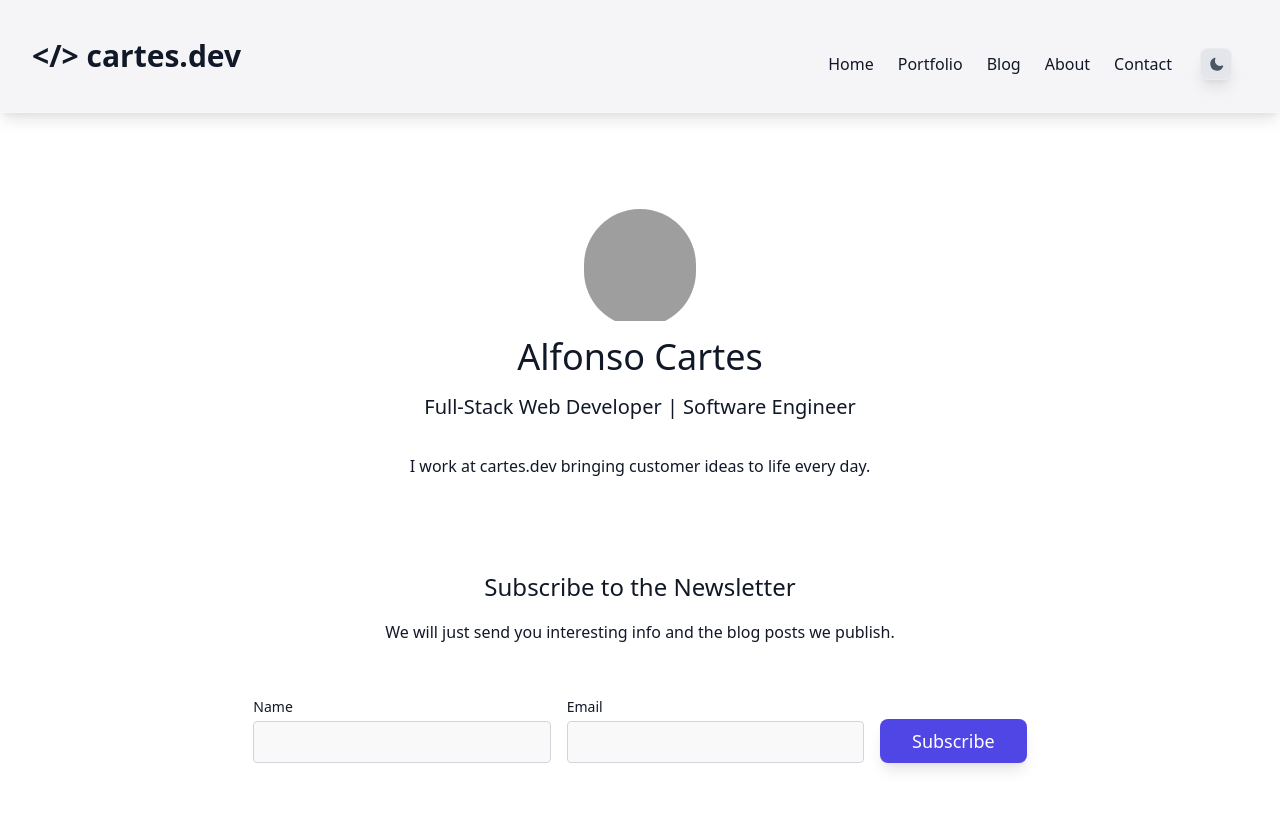
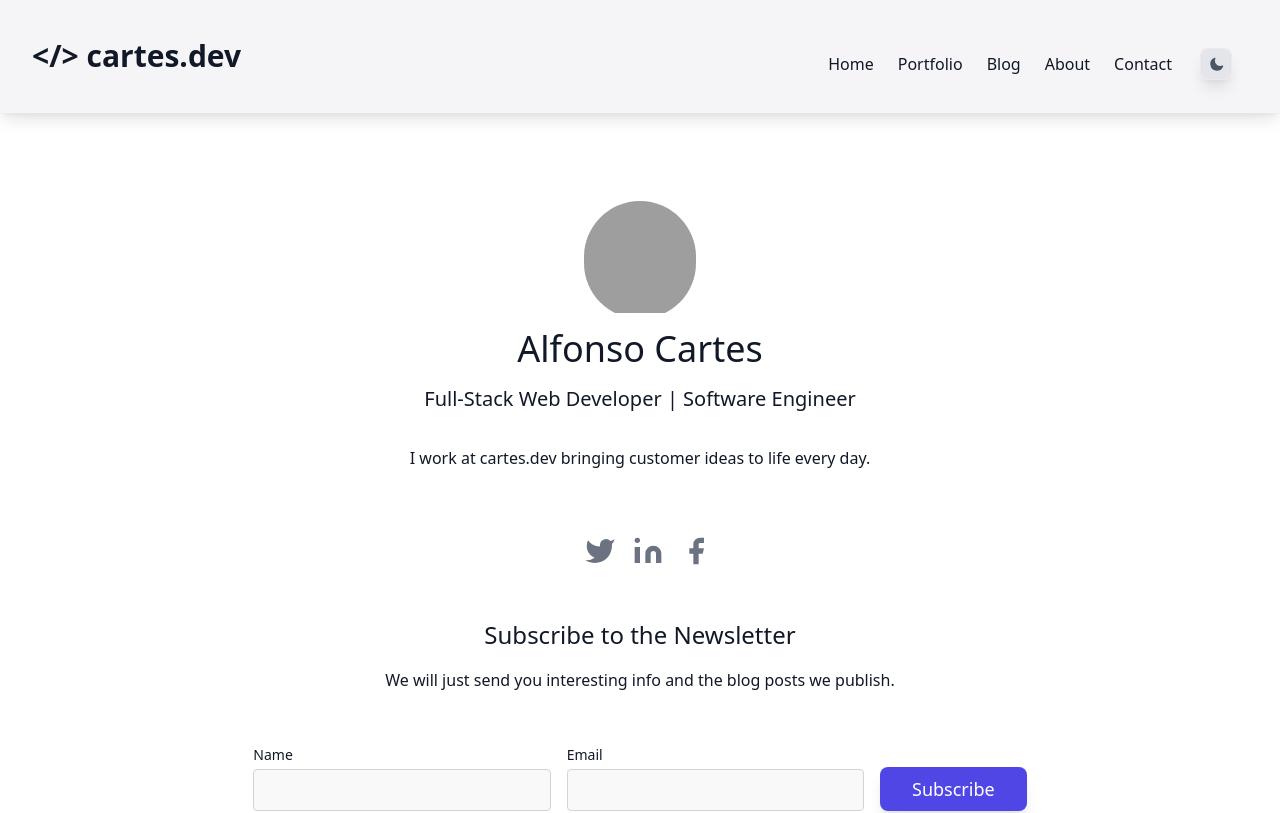
Before and after one commit to alfonsocartes/cartes_dev, a Next.js app: page / in a window 1280 px wide. Shown: the top 813 px of the page. Built offline with nearby package versions, Linux system fonts and the light colour scheme; grey boxes are pictures that could not be loaded.

Commit message:
Add social buttons

```diff
--- a/pages/index.js
+++ b/pages/index.js
@@ -8,7 +8,7 @@ export default function Index() {
     <>
       <Layout title="Cartes Development | Full-Stack Web Development / Mobile Development">
         <section className="body-font">
-          <div className="container mx-auto flex py-10 items-center justify-center flex-col">
+          <div className="container mx-auto flex py-8 items-center justify-center flex-col">
             <div className="w-28 h-28 relative mb-4">
               <div className="group w-full h-full rounded-full overflow-hidden shadow-inner text-center bg-purple table cursor-pointer">
                 <Image
@@ -34,6 +34,77 @@ export default function Index() {
             </div>
           </div>
         </section>
+        <section>
+          <div className="container mx-auto flex pb-8 items-center justify-center flex-col text-gray-500">
+            <span className="inline-flex text-xl">
+              <div className="pl-4">
+                <a
+                  href="https://twitter.com/cartes_dev"
+                  target="_blank"
+                  rel="noopener noreferrer"
+                >
+                  <div>
+                    <svg
+                      fill="currentColor"
+                      strokeLinecap="round"
+                      strokeLinejoin="round"
+                      strokeWidth="2"
+                      className="w-8 h-8"
+                      viewBox="0 0 24 24"
+                    >
+                      <path d="M23 3a10.9 10.9 0 01-3.14 1.53 4.48 4.48 0 00-7.86 3v1A10.66 10.66 0 013 4s-4 9 5 13a11.64 11.64 0 01-7 2c9 5 20 0 20-11.5a4.5 4.5 0 00-.08-.83A7.72 7.72 0 0023 3z" />
+                    </svg>
+                  </div>
+                </a>
+              </div>
+              <div className="pl-4 ">
+                <a
+                  href="https://www.linkedin.com/company/cartesdev"
+                  target="_blank"
+                  rel="noopener noreferrer"
+                >
+                  <div>
+                    <svg
+                      fill="currentColor"
+                      stroke="currentColor"
+                      strokeLinecap="round"
+                      strokeLinejoin="round"
+                      strokeWidth="0"
+                      className="w-8 h-8"
+                      viewBox="0 0 24 24"
+                    >
+                      <path
+                        stroke="none"
+                        d="M16 8a6 6 0 016 6v7h-4v-7a2 2 0 00-2-2 2 2 0 00-2 2v7h-4v-7a6 6 0 016-6zM2 9h4v12H2z"
+                      />
+                      <circle cx="4" cy="4" r="2" stroke="none" />
+                    </svg>
+                  </div>
+                </a>
+              </div>
+              <div className="pl-4 ">
+                <a
+                  href="https://www.facebook.com/cartes.dev"
+                  target="_blank"
+                  rel="noopener noreferrer"
+                >
+                  <div>
+                    <svg
+                      fill="currentColor"
+                      strokeLinecap="round"
+                      strokeLinejoin="round"
+                      strokeWidth="2"
+                      className="w-8 h-8"
+                      viewBox="0 0 24 24"
+                    >
+                      <path d="M18 2h-3a5 5 0 00-5 5v3H7v4h3v8h4v-8h3l1-4h-4V7a1 1 0 011-1h3z" />
+                    </svg>
+                  </div>
+                </a>
+              </div>
+            </span>
+          </div>
+        </section>
         <EmailNewsletter />
       </Layout>
     </>
```
